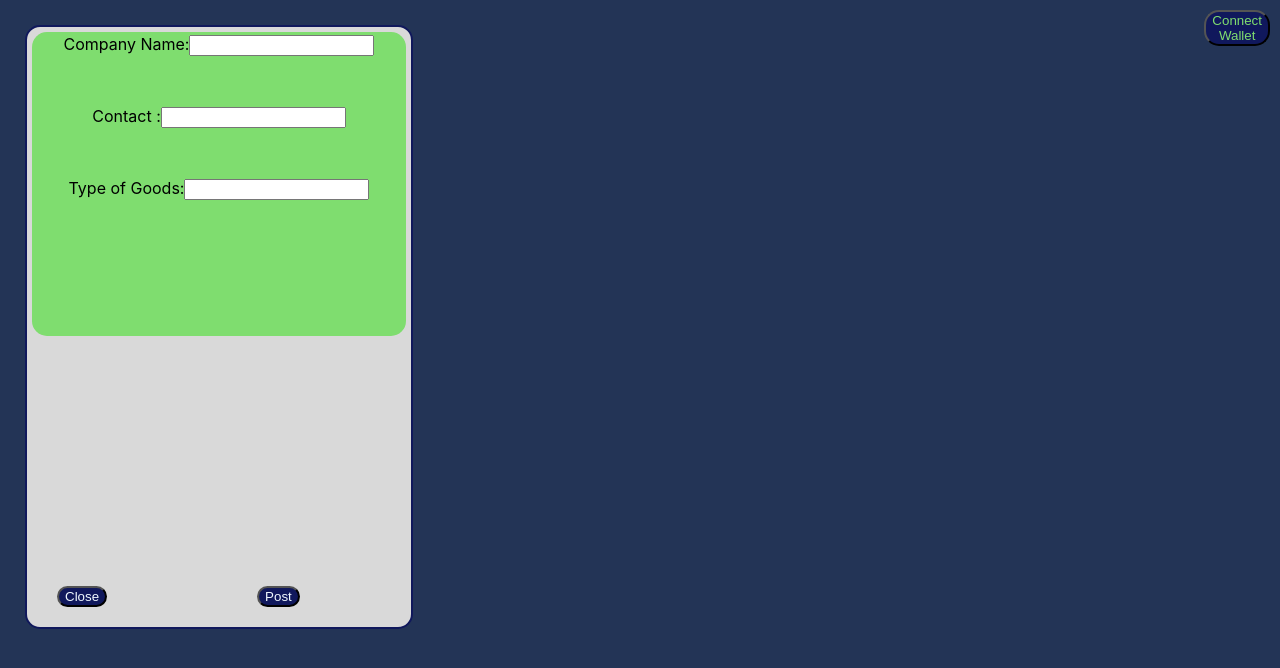
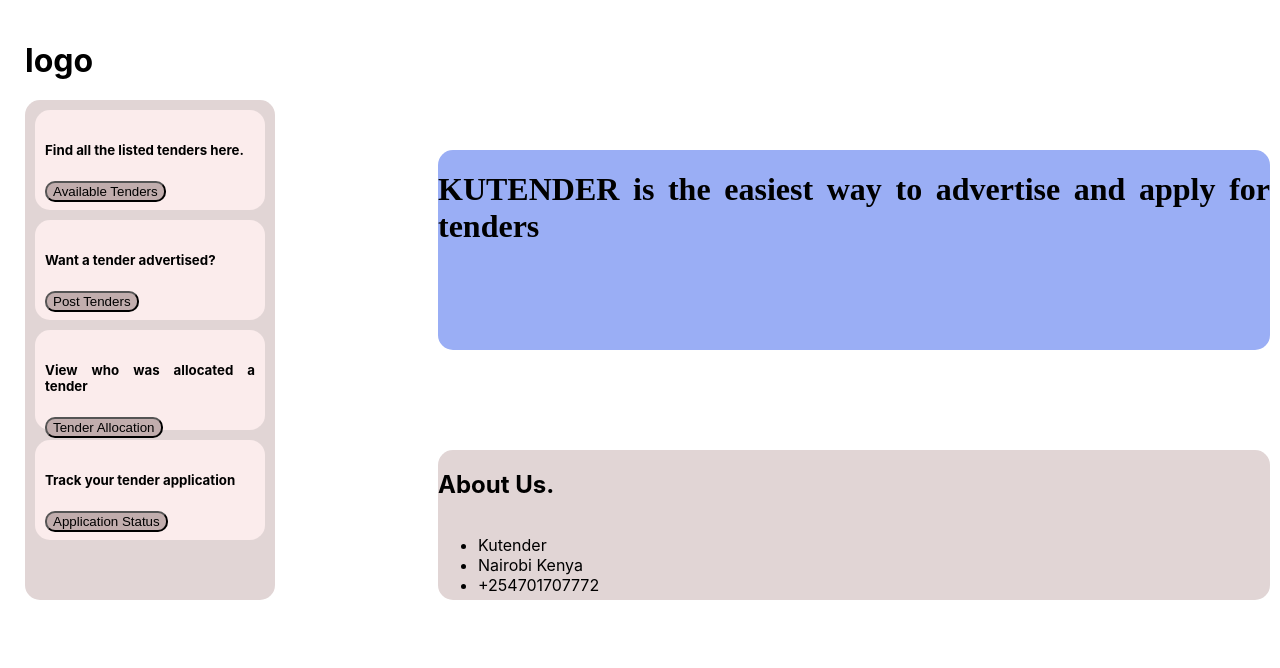
Before and after one commit to dancankimutai/KUTENDER, a React (Create React App) app: page / in a window 1280 px wide. Shown: the top 668 px of the page. Built offline with nearby package versions, Linux system fonts and the light colour scheme.

Commit message:
modifier the app.js navigation

```diff
--- a/src/App.js
+++ b/src/App.js
@@ -13,11 +13,8 @@ function App() {
 
   return (
     <div className="App">
-      <Helmet>
-      <style>{'body { background-color:#233456 ; }'}</style>
-      </Helmet>
-      <BiderForm/>
-
+      {connectHome &&<Home onTenders={setConnectHome}/> }
+     {!connectHome &&<Tenders /> }
     </div>
   );
 }
```
